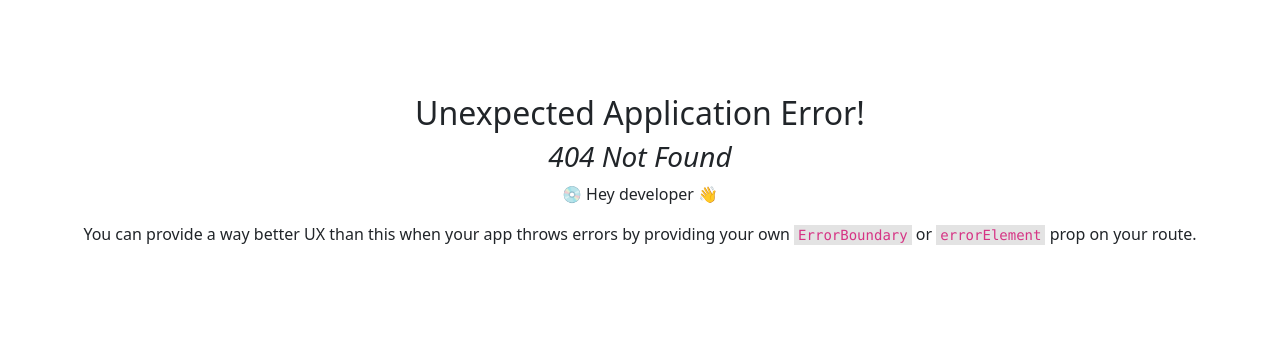
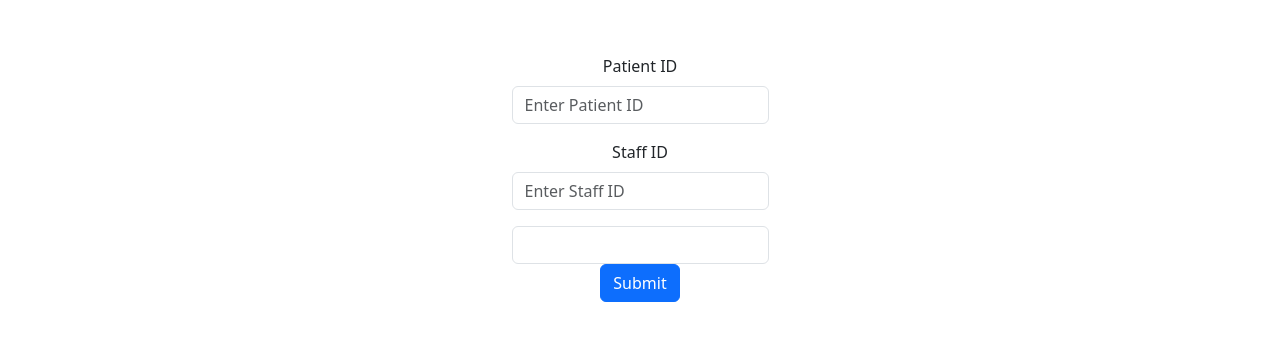
Before and after one commit to Nikitha-ba/Appointment-ReactApp, a React app in the folder frontend/: page /appointment in a window 1280 px wide. Before the commit this address had no page. Shown: the part 222-562 px from the top of the page. Built offline with nearby package versions, Linux system fonts and the light colour scheme; the HTML template or start-up script is replaced by a standard one.

Commit message:
Appointment page

```diff
--- a/frontend/package.json
+++ b/frontend/package.json
@@ -14,6 +14,7 @@
     "bootstrap": "^5.3.3",
     "react": "^18.3.1",
     "react-bootstrap": "^2.10.9",
+    "react-datepicker": "^8.0.0",
     "react-dom": "^18.3.1",
     "react-router": "^7.1.5",
     "react-router-dom": "^7.1.5"
--- /dev/null
+++ b/frontend/src/components/Appointment.jsx
@@ -0,0 +1,32 @@
+import React, { useState } from 'react'
+import DatePicker from "react-datepicker"
+import { useNavigate } from "react-router-dom";
+import Form from 'react-bootstrap/Form';
+import Button from 'react-bootstrap/Button';
+
+const Appointment = () => {
+    const navigate = useNavigate();
+    const [selectedDate, setSelectedDate] = useState(null)
+    const [patientId, setPatientId] = useState("")
+    const [staffId, setStaffId] = useState("")
+  return (
+    <div><Form>
+    <Form.Group className="mb-3" controlId="formBasicPid">
+      <Form.Label>Patient ID</Form.Label>
+      <Form.Control type="text" placeholder="Enter Patient ID" value = {patientId} onChange={(e)=>setPatientId(e.target.value)}/>
+    </Form.Group>
+    <Form.Group className="mb-3" controlId="formBasicSid">
+      <Form.Label>Staff ID</Form.Label>
+      <Form.Control type="text" placeholder="Enter Staff ID" value = {staffId} onChange={(e)=>setStaffId(e.target.value)}/>
+    </Form.Group>
+    <Form.Group>
+      <DatePicker className="form-control" dateFormat="MM/dd/yyyy" showYearDropdown={true} id="example-datepicker" selected={selectedDate} onChange={(date)=>setSelectedDate(date)} />
+    </Form.Group>
+    <Button variant="primary" type="submit">
+      Submit
+    </Button>
+  </Form></div>
+  )
+}
+
+export default Appointment
--- a/frontend/src/components/Register.jsx
+++ b/frontend/src/components/Register.jsx
@@ -45,35 +45,35 @@ const Register = () => {
 
     return (
       <div><Form onSubmit={loginHandler}>
-      <Form.Group className="mb-3" controlId="formBasicEmail">
+      <Form.Group className="mb-3" controlId="formBasicFirstname">
         <Form.Label>Firstname</Form.Label>
-        <Form.Control type="text" placeholder="Enter firstname" value = {firstname} onChange={(e)=>setFirstname(e.target.value)}/>
+        <Form.Control type="text" placeholder="Enter Firstname" value = {firstname} onChange={(e)=>setFirstname(e.target.value)}/>
       </Form.Group>
-      <Form.Group className="mb-3" controlId="formBasicEmail">
+      <Form.Group className="mb-3" controlId="formBasicLastname">
         <Form.Label>Lastname</Form.Label>
-        <Form.Control type="text" placeholder="Enter username" value = {lastname} onChange={(e)=>setLastname(e.target.value)}/>
+        <Form.Control type="text" placeholder="Enter Lastname" value = {lastname} onChange={(e)=>setLastname(e.target.value)}/>
       </Form.Group>
-      <Form.Group className="mb-3" controlId="formBasicEmail">
+      <Form.Group className="mb-3" controlId="formBasicDesignation">
         <Form.Label>Designation</Form.Label>
-        <Form.Control type="text" placeholder="Enter username" value = {designation} onChange={(e)=>setDesignation(e.target.value)}/>
+        <Form.Control type="text" placeholder="Enter Designation" value = {designation} onChange={(e)=>setDesignation(e.target.value)}/>
       </Form.Group>
-      <Form.Group className="mb-3" controlId="formBasicEmail">
+      <Form.Group className="mb-3" controlId="formBasicGender">
         <Form.Label>Gender</Form.Label>
-        <Form.Control type="text" placeholder="Enter username" value = {gender} onChange={(e)=>setGender(e.target.value)}/>
+        <Form.Control type="text" placeholder="Enter Gender" value = {gender} onChange={(e)=>setGender(e.target.value)}/>
       </Form.Group>
-      <Form.Group className="mb-3" controlId="formBasicEmail">
+      <Form.Group className="mb-3" controlId="formBasicAddress">
         <Form.Label>Address</Form.Label>
-        <Form.Control type="text" placeholder="Enter username" value = {address} onChange={(e)=>setaddress(e.target.value)}/>
+        <Form.Control type="text" placeholder="Enter Address" value = {address} onChange={(e)=>setaddress(e.target.value)}/>
       </Form.Group>
-      <Form.Group className="mb-3" controlId="formBasicEmail">
+      <Form.Group className="mb-3" controlId="formBasicPhone">
         <Form.Label>Phone</Form.Label>
-        <Form.Control type="text" placeholder="Enter username" value = {phone} onChange={(e)=>setPhone(e.target.value)}/>
+        <Form.Control type="text" placeholder="Enter Phone" value = {phone} onChange={(e)=>setPhone(e.target.value)}/>
       </Form.Group>
-      <Form.Group className="mb-3" controlId="formBasicEmail">
+      <Form.Group className="mb-3" controlId="formBasicSalary">
         <Form.Label>Salary</Form.Label>
-        <Form.Control type="text" placeholder="Enter username" value = {salary} onChange={(e)=>setSalary(e.target.value)}/>
+        <Form.Control type="text" placeholder="Enter Salary" value = {salary} onChange={(e)=>setSalary(e.target.value)}/>
       </Form.Group>
-      <Form.Group className="mb-3" controlId="formBasicEmail">
+      <Form.Group className="mb-3" controlId="formBasicUsername">
         <Form.Label>username</Form.Label>
         <Form.Control type="text" placeholder="Enter username" value = {username} onChange={(e)=>setUsername(e.target.value)}/>
       </Form.Group>
--- a/frontend/src/routes/AppRouter.jsx
+++ b/frontend/src/routes/AppRouter.jsx
@@ -6,6 +6,7 @@ import {
 import Login from '../components/Login';
 import Register from '../components/Register';
 import HomePage from '../components/HomePage';
+import Appointment from '../components/Appointment';
 
 const router = createBrowserRouter([
     {
@@ -20,6 +21,10 @@ const router = createBrowserRouter([
         path: "/register",
         element: <Register/>
       },
+      {
+        path: "/appointment",
+        element: <Appointment/>
+      },
   ]);
 
 const AppRouter = () => {
--- /dev/null
+++ b/package.json
@@ -0,0 +1,5 @@
+{
+  "dependencies": {
+    "react-bootstrap-date-picker": "^5.1.0"
+  }
+}
```
Also changed, not shown: 2 other files (tests, documents, lock files or other folders).
